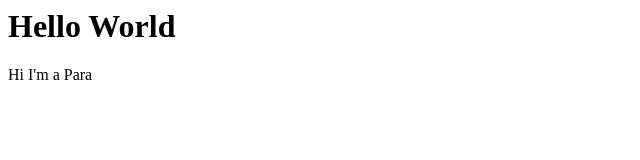
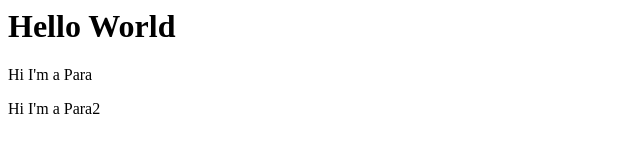
Before and after one commit to pubu992/myproject1, a plain HTML site: page index.html in a window 1280 px wide. Shown: the whole page, without its empty margins (0-640 px from the left). Drawn offline with Linux system fonts and the light colour scheme.

Commit message:
Add a new para to index file

```diff
--- a/index.html
+++ b/index.html
@@ -3,5 +3,6 @@
 <body>
 <h1>Hello World</h1>
 <p>Hi I'm a Para</p>
+<p>Hi I'm a Para2</p>
 </body>
 </html>
```
